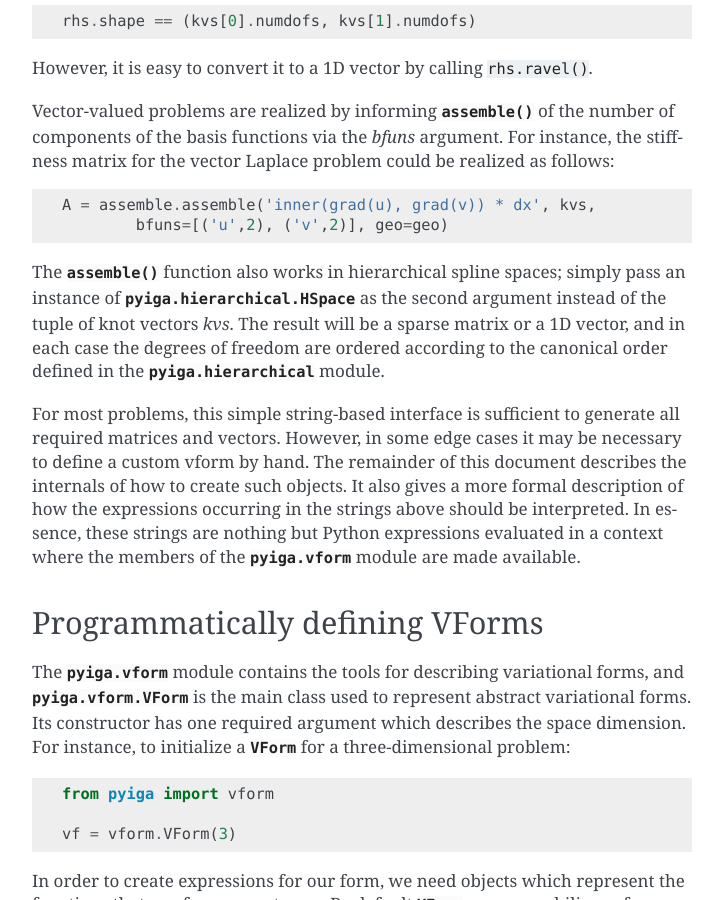
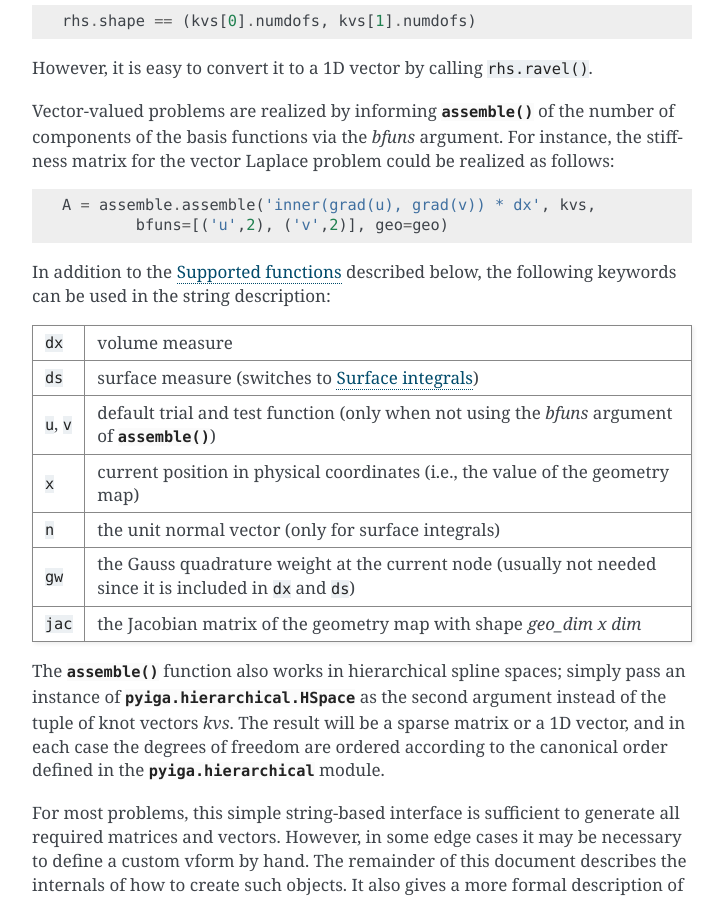
Before and after one commit to c-f-h/pyiga, a Sphinx documentation site: the page built from docs/source/guide/vforms.rst, in a window 1280 px wide and 900 px high, scrolled down 993 px. Shown: the whole window, without its empty margins (388-1112 px from the left). Built offline with Sphinx 7.4.7, drawn with Linux system fonts in a browser that asks for light colours.

Commit message:
document additional supported terms in string assembling

```diff
--- a/docs/source/guide/vforms.rst
+++ b/docs/source/guide/vforms.rst
@@ -54,6 +54,23 @@ as follows::
 
     A = assemble.assemble('inner(grad(u), grad(v)) * dx', kvs,
             bfuns=[('u',2), ('v',2)], geo=geo)
+
+In addition to the :ref:`sec-supported` described below, the following
+keywords can be used in the string description:
+
+==============  ==============================================================
+``dx``          volume measure
+``ds``          surface measure (switches to :ref:`sec-surface`)
+``u``, ``v``    default trial and test function (only when not using the
+                `bfuns` argument of :func:`.assemble`)
+``x``           current position in physical coordinates (i.e., the value of
+                the geometry map)
+``n``           the unit normal vector (only for surface integrals)
+``gw``          the Gauss quadrature weight at the current node (usually not
+                needed since it is included in ``dx`` and ``ds``)
+``jac``         the Jacobian matrix of the geometry map with shape
+                `geo_dim x dim`
+==============  ==============================================================
 
 The :func:`.assemble` function also works in hierarchical spline spaces; simply
 pass an instance of :class:`pyiga.hierarchical.HSpace` as the second argument
@@ -391,6 +408,8 @@ case, you should multiply your expression with the attribute
 quadrature. Usually, the weight is automatically subsumed into :data:`dx`.
 
 
+.. _sec-surface:
+
 Surface integrals
 -----------------
 
@@ -425,6 +444,9 @@ and therefore you can only use :ref:`parametric derivatives <sec-parametric>`.
 The string-based interface :ref:`described above <sec-stringbased>` will
 automatically switch to surface integration when it detects that ``ds`` was
 used instead of ``dx``.
+
+
+.. _sec-supported:
 
 Supported functions
 -------------------
```
Also changed, not shown: 1 other file.
